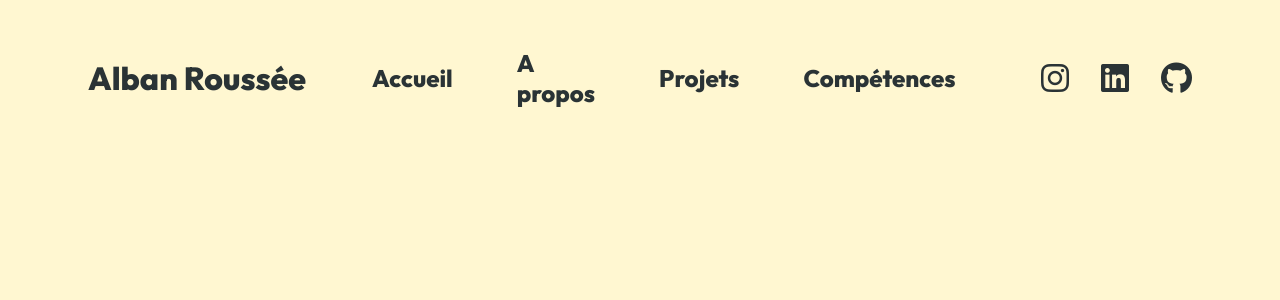
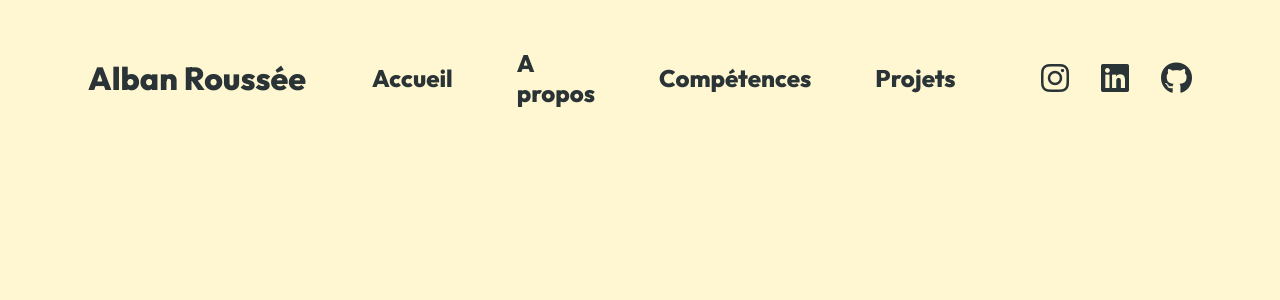
Before and after one commit to albanrss/portfolio, a React (Vite) app in the folder portfolio/: page / in a window 1280 px wide. Shown: the top 300 px of the page. Built offline with nearby package versions, Linux system fonts and the light colour scheme.

Commit message:
[FIX] DOM

```diff
--- a/portfolio/src/Body.jsx
+++ b/portfolio/src/Body.jsx
@@ -3,7 +3,7 @@ import './Body.css'
 function Body() {
     return (
       <>
-        <div id='top' class="main_container">
+        <div id='top' className="main_container">
           <div id='about-me'></div>
           <div id='projects'></div>
           <div id='skills'></div>
--- a/portfolio/src/Footer.jsx
+++ b/portfolio/src/Footer.jsx
@@ -1,7 +1,7 @@
 function Footer() {
     return (
       <>
-        <div class="main_footer_container">
+        <div className="main_footer_container">
 
         </div>
       </>
--- a/portfolio/src/Header.css
+++ b/portfolio/src/Header.css
@@ -43,6 +43,7 @@
 .page_anchor_container:hover {
     background-color: #8B5DFF;
     box-shadow: 8px 8px 0px 0px #6A42C2;
+    color: #FFF7D1;
 }
 
 .page_anchor {
@@ -60,6 +61,3 @@
     align-items: center;
     gap: 2rem;
 }
-
-.social_icon {
-}
--- a/portfolio/src/Header.jsx
+++ b/portfolio/src/Header.jsx
@@ -4,33 +4,41 @@ import './Header.css'
 function Header() {
     return (
       <>
-        <div class="main_header_container">
-          <div class="logo">
-            <a class="logo_anchor" href="/">Alban Roussée</a>
+        <div className="main_header_container">
+          <div className="logo">
+            <a className="logo_anchor" href="/">Alban Roussée</a>
           </div>
-          <div class="pages">
-            <div class="page_anchor_container">
-              <a class="page_anchor" href='#top'>Accueil</a>
-            </div>
-            <div class="page_anchor_container">
-              <a class="page_anchor" href='#about-me'>A propos</a>
-            </div>
-            <div class="page_anchor_container">
-              <a class="page_anchor" href='#projects'>Projets</a>
-            </div>
-            <div class="page_anchor_container">
-              <a class="page_anchor" href='#skills'>Compétences</a>
-            </div>
+          <div className="pages">
+            <a className="page_anchor" href='#top'>
+              <div className="page_anchor_container">
+                Accueil
+              </div>
+            </a>
+            <a className="page_anchor" href='#about-me'>
+              <div className="page_anchor_container">
+                A propos
+              </div>
+            </a>
+            <a className="page_anchor" href='#skills'>
+              <div className="page_anchor_container">
+                Compétences
+              </div>
+            </a>
+            <a className="page_anchor" href='#projects'>
+              <div className="page_anchor_container">
+                Projets
+              </div>
+            </a>
           </div>
-          <div class="social">
+          <div className="social">
             <a href="https://www.instagram.com/alban._.rss/">
-              <i class="fa-brands fa-instagram fa-2x social_icon"></i>
+              <i className="fa-brands fa-instagram fa-2x social_icon"></i>
             </a>
             <a href="https://www.linkedin.com/in/alban-roussee/">
-              <i class="fa-brands fa-linkedin fa-2x social_icon"></i>
+              <i className="fa-brands fa-linkedin fa-2x social_icon"></i>
             </a>
             <a href="https://github.com/albanrss">
-              <i class="fa-brands fa-github fa-2x social_icon"></i>
+              <i className="fa-brands fa-github fa-2x social_icon"></i>
             </a>
           </div>
         </div>
```
